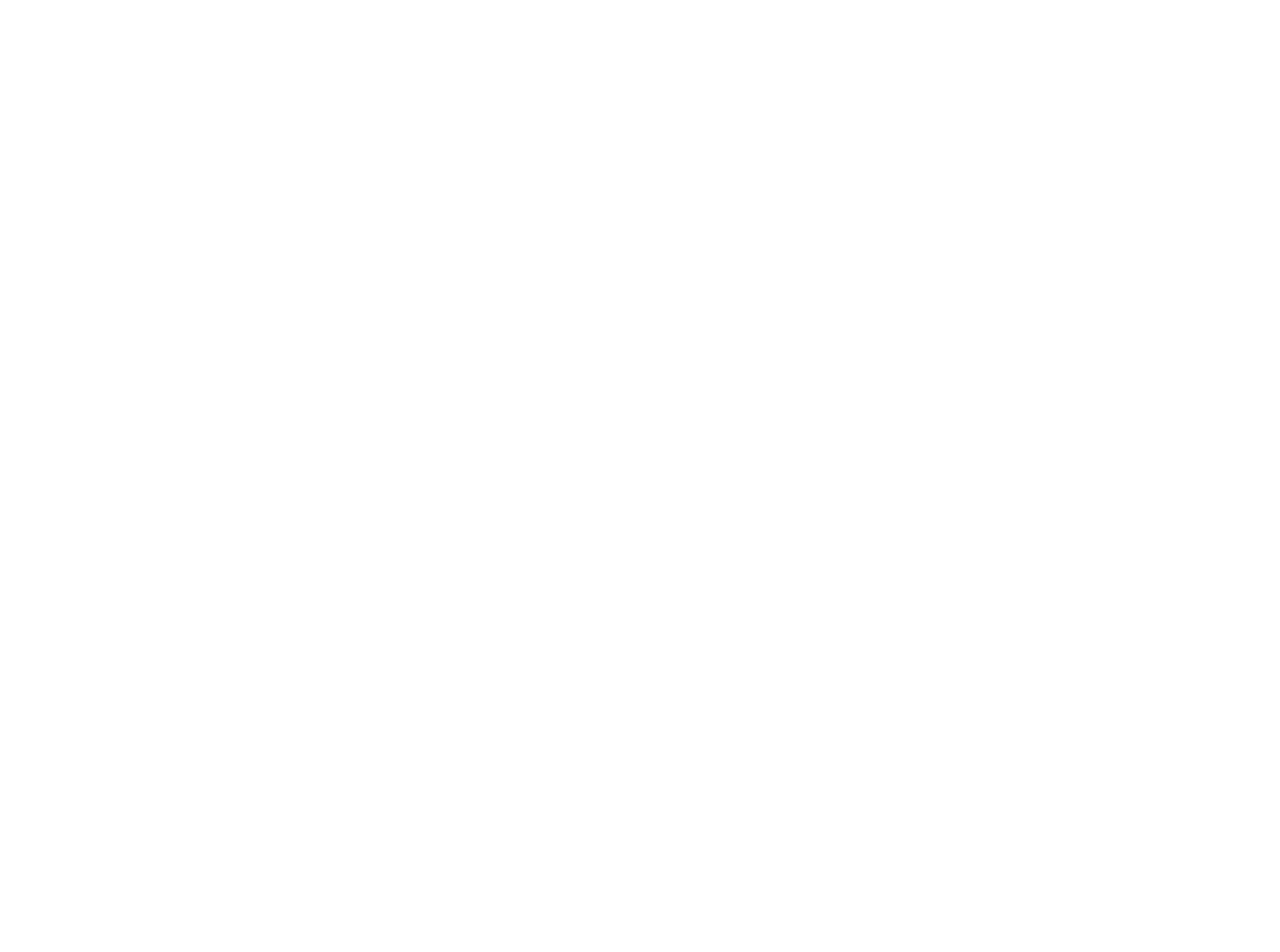
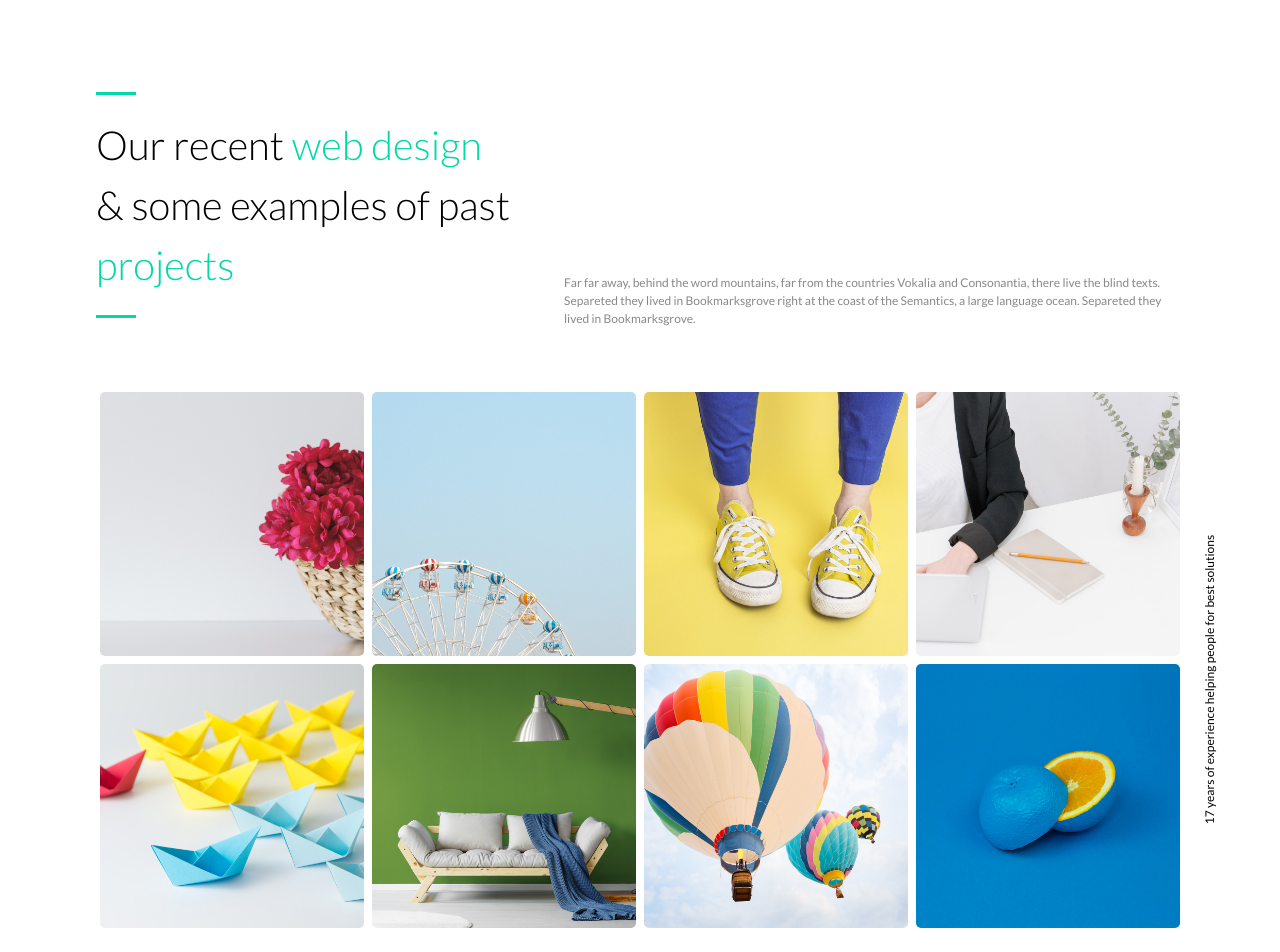
Before and after one commit to NicolaVerlato/proj-html-vuejs, a Vue app: page / in a window 1280 px wide. Shown: the part 2280-3232 px from the top of the page. Before the commit the page ends 2252 px from the top, so only its background shows below. Built offline with nearby package versions, Linux system fonts and the light colour scheme.

Commit message:
examplesproj done

```diff
--- a/src/App.vue
+++ b/src/App.vue
@@ -10,6 +10,7 @@
       <JumboTron/>
       <ProductPresentation/>
       <LearnComponent/>
+      <ExamplesProj/>
     </main>
 
     <!-- FOOTER -->
@@ -24,6 +25,7 @@ import HeaderComponent from './components/HeaderComponent.vue'
 import JumboTron from './components/JumboTron.vue'
 import ProductPresentation from './components/ProductPresentation.vue'
 import LearnComponent from './components/LearnComponent.vue'
+import ExamplesProj from './components/ExamplesProj.vue'
 
 export default {
   name: 'App',
@@ -31,7 +33,8 @@ export default {
     HeaderComponent,
     JumboTron,
     ProductPresentation,
-    LearnComponent
+    LearnComponent,
+    ExamplesProj
   },
 }
 </script>
--- /dev/null
+++ b/src/components/ExamplesProj.vue
@@ -0,0 +1,116 @@
+<template>
+    <section class="container">
+        <div class="text-area">
+            <div class="title">
+                <h2>
+                    Our recent <span class="green">web design</span> & some examples of past <span class="green">projects</span>
+                </h2>
+            </div>
+            <p class="text">
+                Far far away, behind the word mountains, far from the countries Vokalia and Consonantia, there live the blind texts. Separeted they lived in Bookmarksgrove right at the coast of the Semantics, a large language ocean. Separeted they lived in Bookmarksgrove.
+            </p>
+        </div>
+
+        <div class="images">
+            <img src="../assets/images/ina-soulis-227104-unsplash-1024x1024.jpg" alt="flowers">
+            <img src="../assets/images/sunisa-misa-531163-unsplash-1024x1024.jpg" alt="ferris wheel">
+            <img src="../assets/images/355H-1024x1024.jpg" alt="shoes">
+            <img src="../assets/images/photo-1448932252197-d19750584e56-1024x1024.jpg" alt="man">
+            <img src="../assets/images/business-competition-PB366D8-1024x1024.jpg" alt="origami">
+            <img src="../assets/images/cozy-sofa-in-living-room-PQR5AB9-1024x1024.jpg" alt="sofa">
+            <img src="../assets/images/aa9a4539-PQGJ7HU-1024x1024.jpg" alt="hot air baloon">
+            <img src="../assets/images/cody-davis-253928-unsplash-1024x1024.jpg" alt="orange">
+        </div>
+
+        <div class="btn">
+            <a href="#">
+                READ MORE
+            </a>
+        </div>
+
+        <span class="side">17 years of experience helping people for best solutions</span>
+    </section>
+</template>
+
+<script>
+export default {
+    name: 'ExamplesProj'
+}
+</script>
+
+<style lang="scss" scoped>
+@import '../assets/styles/colors';
+
+section{
+    padding: 100px 0;
+    position: relative;
+
+    .text-area{
+        display: flex;
+        align-items: flex-end;
+        margin-bottom: 50px;
+
+        h2{
+            line-height: 60px;
+            font-size: 40px;
+            font-weight: 300;
+            padding-right: 50px;
+
+            &::after{
+                content: '';
+                width: 40px;
+                height: 3px;
+                margin: 20px 0;
+                background-color: $secondary_green;
+                display: block;
+            }
+
+            &::before{
+                content: '';
+                width: 40px;
+                height: 3px;
+                margin: 20px 0;
+                background-color: $secondary_green;
+                display: block;
+            }
+
+            .green{
+                color: $secondary_green;
+            }
+        }
+
+        .text{
+            font-size: 12px;
+            color: $text_grey;
+            line-height: 18px;
+            padding: 10px 0;
+        }
+    }
+
+    .images{
+        display: flex;
+        flex-wrap: wrap;
+
+        img{
+            width: calc(25% - 8px);
+            margin: 4px;
+            border-radius: 5px;
+        }
+    }
+
+    .btn{
+        background-color: $main_color_green;
+        margin-top: 20px;
+        margin-top: 70px;
+    }
+
+    .side{
+        transform: rotate(270deg);
+        position: absolute;
+        font-size: 12px;
+        top: 700px;
+        right: -170px;
+    }
+}
+
+</style>
```
